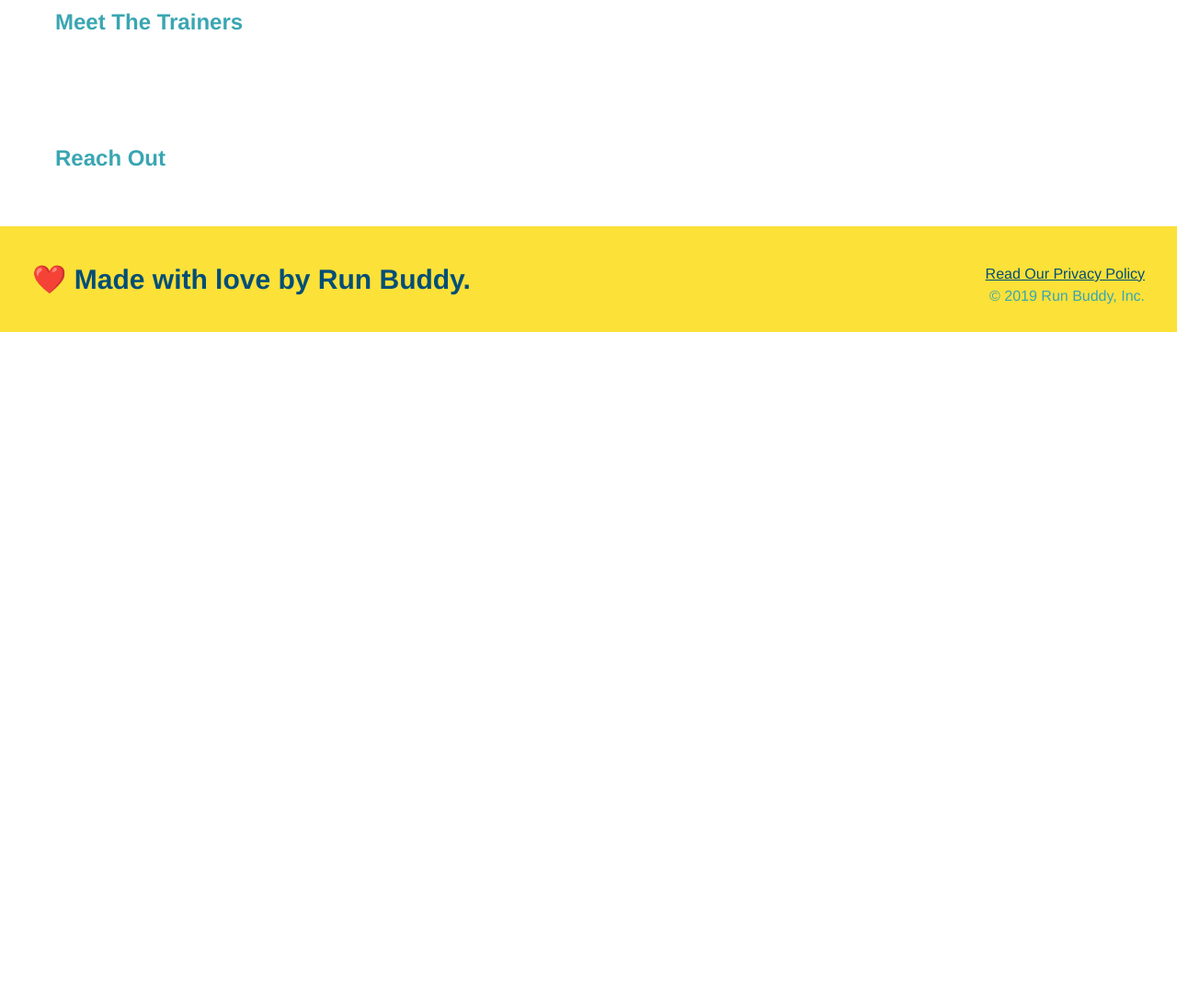
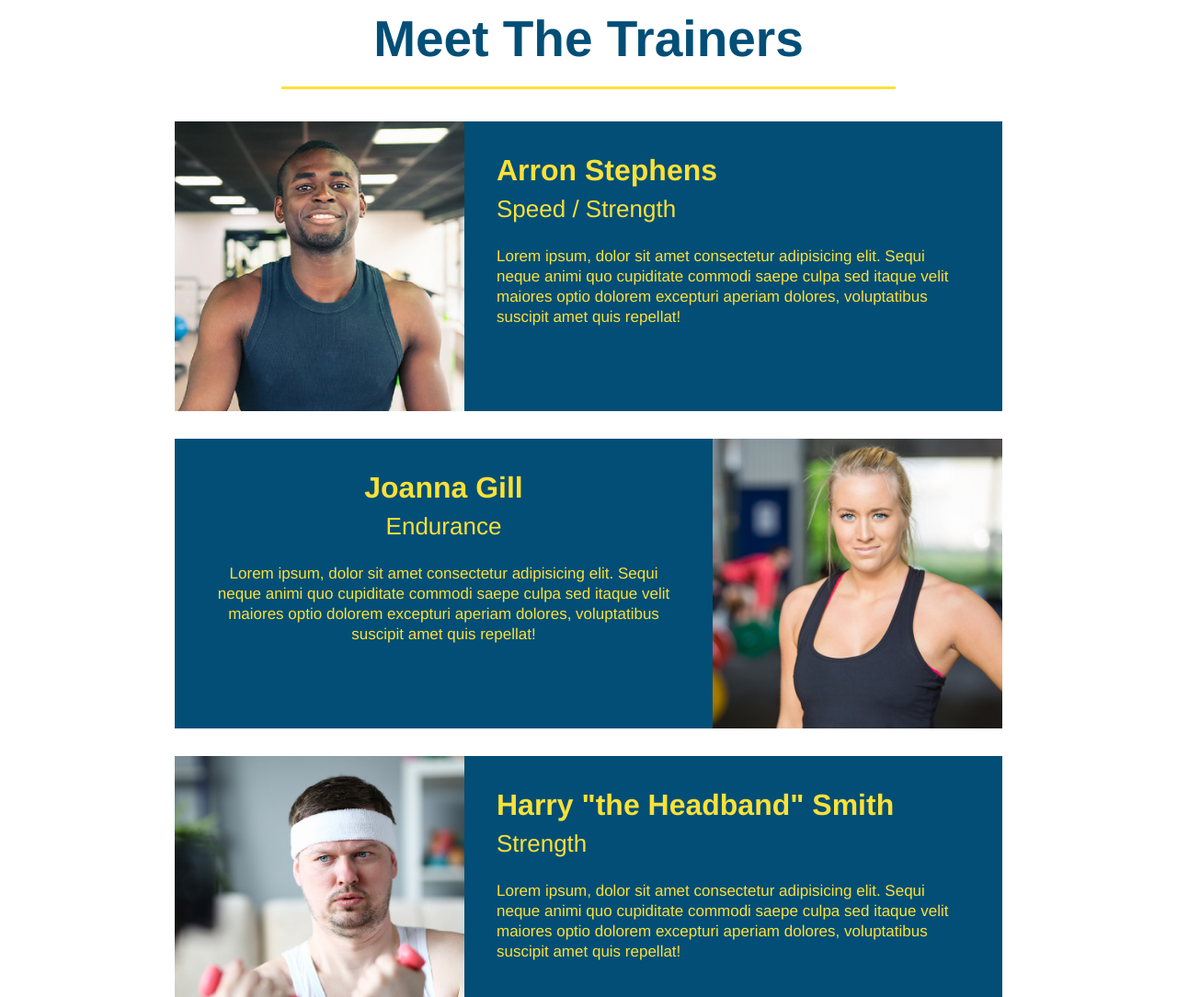
Before and after one commit to joseph0edwards/run-buddy, a plain HTML site: page index.html in a window 1280 px wide. Shown: the part 2780-3864 px from the top of the page at 92% size. Before the commit the page ends 3141 px from the top, so only its background shows below. Drawn offline with Linux system fonts and the light colour scheme.

Commit message:
Meet the Trainers Sections

```diff
--- a/assets/css/style.css
+++ b/assets/css/style.css
@@ -178,3 +178,51 @@ section {
 .secondary-border {
   border-color: #39a6b2;
 }
+
+.trainers {
+  text-align: center;
+}
+
+.trainer {
+  overflow: auto;
+  width: 900px;
+  margin: 0 auto 30px auto;
+  background: #024e76;
+  color: #fce138
+
+}
+
+.trainer img {
+  width: 35%;
+  float: left;
+}
+
+.trainer-bio {
+  padding: 35px;
+  float: left;
+  width: 65%
+}
+
+.text-left {
+  text-align: left;
+}
+
+.test-right {
+  text-align: right;
+}
+
+.trainer-bio h3 {
+  font-size: 32px;
+  margin-bottom: 8px;
+}
+
+.trainer-bio h4 {
+  font-weight: lighter;
+  font-size: 26px;
+  margin-bottom: 25px;
+}
+
+.trainer-bio p {
+  font-size: 17px;
+  line-height: 1.3;
+}
--- a/index.html
+++ b/index.html
@@ -75,7 +75,7 @@
                   fingerstache pickled twee synth Wes Anderson Thundercats viral bitters flannel meggings narwhal Marfa Schlitz
                   sustainable Intelligentsia umami deep v craft
                 </p>
-        </section>
+         </section>
 
        <!-- "what you do" section -->
         <section id="what-you-do" class="steps">
@@ -109,8 +109,46 @@
         </section>
 
         <!-- "meet the trainers" section -->
-        <section id="meet-the-trainers">
-          <h2>Meet The Trainers</h2>
+        <section id="your-trainers" class="trainers">
+            <h2 class="section-title primary-border">
+              Meet The Trainers
+            </h2>
+            <article class="trainer">
+                <img src="./assets/images/trainer-1.jpg" alt="Arron Stephens in his workout clothes, ready to pump iron" />
+                <div class="trainer-bio text-left">
+                  <h3>Arron Stephens</h3>
+                  <h4>Speed / Strength</h4>
+                  <p>
+                    Lorem ipsum, dolor sit amet consectetur adipisicing elit. Sequi neque animi quo cupiditate commodi saepe culpa sed
+                    itaque velit maiores optio dolorem excepturi aperiam dolores, voluptatibus suscipit amet quis repellat!
+                  </p>
+                </div>
+            </article>
+        <!-- second trainer bio -->
+            <article class="trainer">
+                <div class="trainer-bio text-right">
+                    <h3>Joanna Gill</h3>
+                    <h4>Endurance</h4>
+                    <p>
+                     Lorem ipsum, dolor sit amet consectetur adipisicing elit. Sequi neque animi quo cupiditate commodi saepe culpa sed
+                     itaque velit maiores optio dolorem excepturi aperiam dolores, voluptatibus suscipit amet quis repellat!
+                </p>
+            </div>
+            <img src="./assets/images/trainer-2.jpg" alt="Joanna Gill cooling off after a workout" />
+            </article>
+
+        <!-- third trainer bio -->
+            <article class="trainer">
+              <img src="./assets/images/trainer-3.jpg" alt="Harry Smith wearing a headband and lifting comically small pink weights" />
+              <div class="trainer-bio text-left">
+                <h3>Harry "the Headband" Smith</h3>
+                <h4>Strength</h4>
+                <p>
+                    Lorem ipsum, dolor sit amet consectetur adipisicing elit. Sequi neque animi quo cupiditate commodi saepe culpa sed
+                    itaque velit maiores optio dolorem excepturi aperiam dolores, voluptatibus suscipit amet quis repellat!
+                </p>
+                </div>
+            </article>
         </section>
 
          <!-- "reach out" section -->
```
Also changed, not shown: assets/images/trainer-1.jpg (added), assets/images/trainer-2.jpg (added), assets/images/trainer-3.jpg (added).
